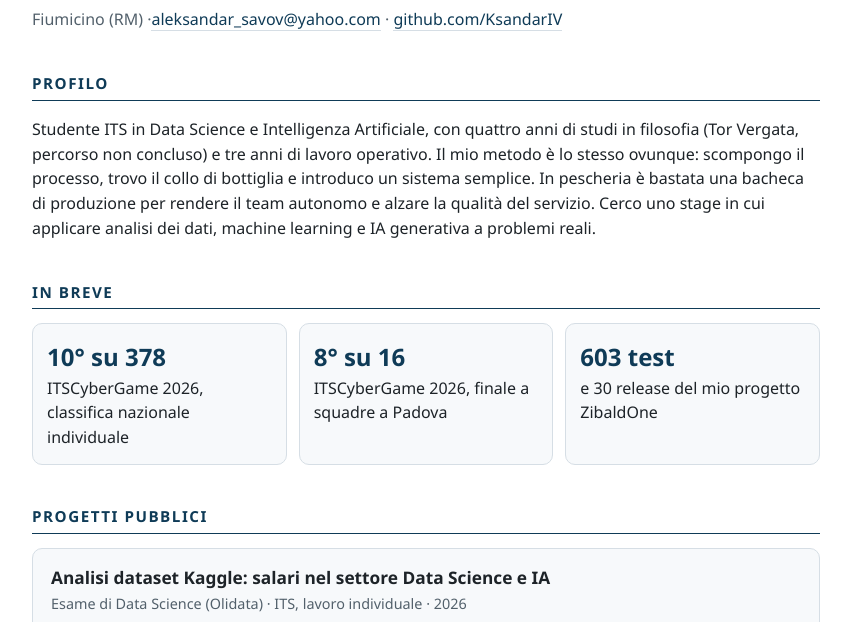
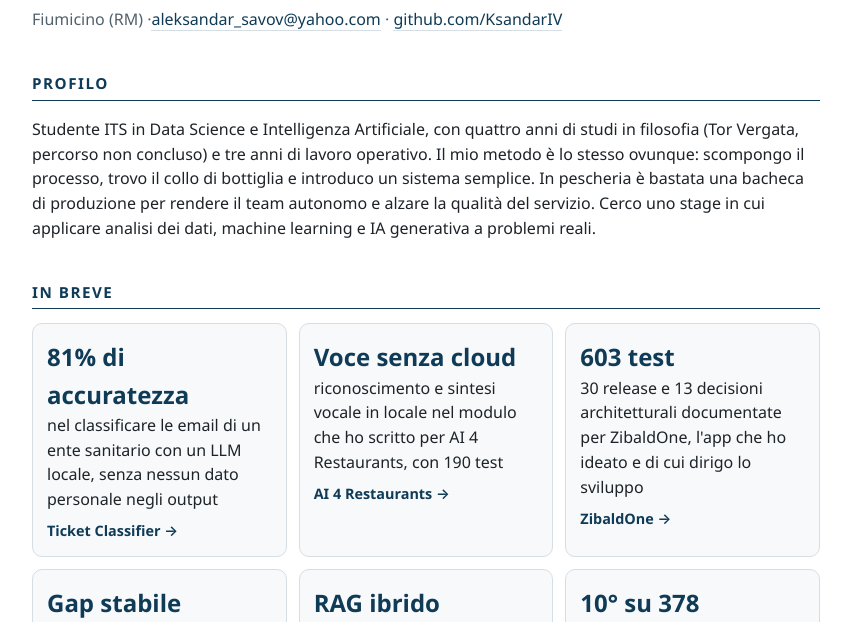
Before and after one commit to KsandarIV/KsandarIV.github.io, a plain HTML site: page index.html in a window 1280 px wide. Shown: the part 178-800 px from the top of the page, without its empty margins (214-1065 px from the left). Drawn offline with Linux system fonts and the light colour scheme.

Commit message:
Sezione In breve con risultati e link ai progetti

```diff
--- a/index.html
+++ b/index.html
@@ -31,6 +31,7 @@
   .highlight { display: grid; grid-template-columns: repeat(auto-fit, minmax(200px, 1fr)); gap: 12px; }
   .highlight div { background: var(--card); border: 1px solid var(--line); border-radius: 10px; padding: 14px; }
   .highlight b { display: block; font-size: 1.5rem; color: var(--accent); }
+  .highlight a { display: block; margin-top: 8px; color: var(--accent); font-weight: 600; font-size: .9rem; text-decoration: none; }
   dl { margin: 0; } dt { font-weight: 600; } dd { margin: 0 0 8px; color: var(--muted); }
   footer { margin-top: 48px; color: var(--muted); font-size: .85rem; }
 </style>
@@ -49,9 +50,12 @@
 
   <h2>In breve</h2>
   <div class="highlight">
-    <div><b>10° su 378</b>ITSCyberGame 2026, classifica nazionale individuale</div>
-    <div><b>8° su 16</b>ITSCyberGame 2026, finale a squadre a Padova</div>
-    <div><b>603 test</b>e 30 release del mio progetto ZibaldOne</div>
+    <div><b>81% di accuratezza</b>nel classificare le email di un ente sanitario con un LLM locale, senza nessun dato personale negli output<a href="https://github.com/KsandarIV/progetti-its">Ticket Classifier →</a></div>
+    <div><b>Voce senza cloud</b>riconoscimento e sintesi vocale in locale nel modulo che ho scritto per AI 4 Restaurants, con 190 test<a href="https://github.com/KsandarIV/AI_4_Restaurants">AI 4 Restaurants →</a></div>
+    <div><b>603 test</b>30 release e 13 decisioni architetturali documentate per ZibaldOne, l'app che ho ideato e di cui dirigo lo sviluppo<a href="https://github.com/KsandarIV/ZibaldOne">ZibaldOne →</a></div>
+    <div><b>Gap stabile</b>dal 2020 al 2025 i paesi anglosassoni pagano di più chi lavora nei dati, e il lavoro da remoto non ha ridotto la distanza<a href="https://github.com/KsandarIV/analisi-dataset-kaggle-olidata">Analisi Kaggle →</a></div>
+    <div><b>RAG ibrido</b>ricerca con BM25 ed embedding e tool SQL in sola lettura in un bot investigatore; ho proposto l'estrazione di entità e la bacheca investigativa<a href="https://github.com/KsandarIV/progetti-its">Bot investigatore →</a></div>
+    <div><b>10° su 378</b>all'ITSCyberGame 2026 nella classifica nazionale individuale, con 46 sfide risolte<a href="https://training.itscybergame.it/users/444">Profilo ITSCyberGame →</a></div>
   </div>
 
   <h2>Progetti pubblici</h2>
@@ -106,7 +110,7 @@
     <h3>Competizioni CTF</h3>
     <div class="meta">2025 – 2026</div>
     <ul>
-      <li>ITSCyberGame 2026, individuale: 10° su 378 nella classifica nazionale, con 46 sfide risolte.</li>
+      <li>ITSCyberGame 2026, individuale: 10° su 378 nella classifica nazionale, con 46 sfide risolte (<a class="repo" href="https://training.itscybergame.it/users/444">profilo</a>).</li>
       <li>ITSCyberGame 2026, a squadre: 8° su circa 40 nella fase online e 8° su 16 alla finale in presenza a Padova.</li>
       <li>OliCyber: 31 challenge risolte, soprattutto di crittografia.</li>
     </ul>
```
